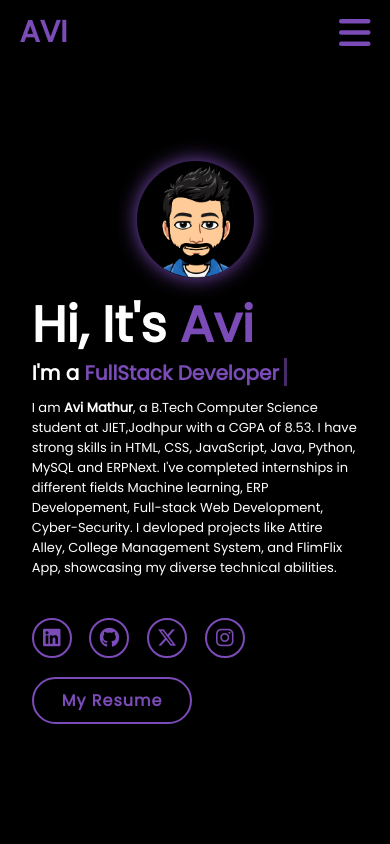
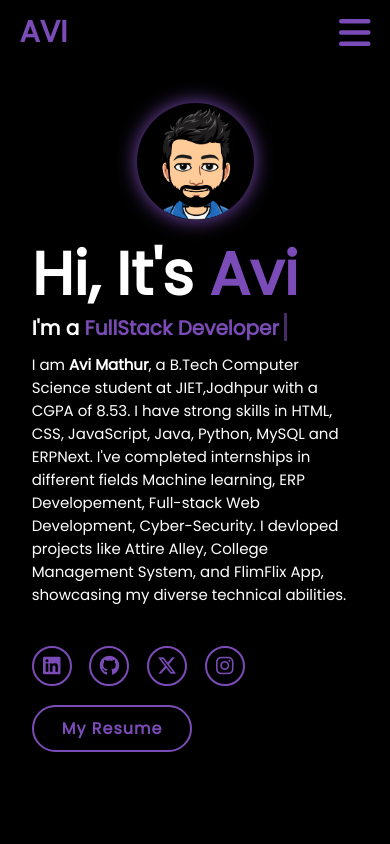
Before and after one commit to Smuggler0P/portfolio, a website: page index.html in a window 390 px wide. Shown: the top 844 px of the page. Drawn offline with nearby package versions, Linux system fonts and the light colour scheme.

Commit message:
Made some changes in responsiveness 1

```diff
--- a/style.css
+++ b/style.css
@@ -312,7 +312,7 @@ span {
   }
 
   .home .home-content h1 {
-    font-size: 5rem;
+    font-size: 6rem;
   }
 
   .home .home-content h3 {
@@ -320,13 +320,13 @@ span {
   }
 
   .home .home-content p {
-    font-size: 1.3rem;
+    font-size: 1.5rem;
   }
 
   .home .home-img img {
     width: 30vw;
     height: 30vw;
-    margin-top: -5rem;
+    margin-top: -8rem;
     box-shadow: 0 0 20px var(--main-color);
   }
 
```
